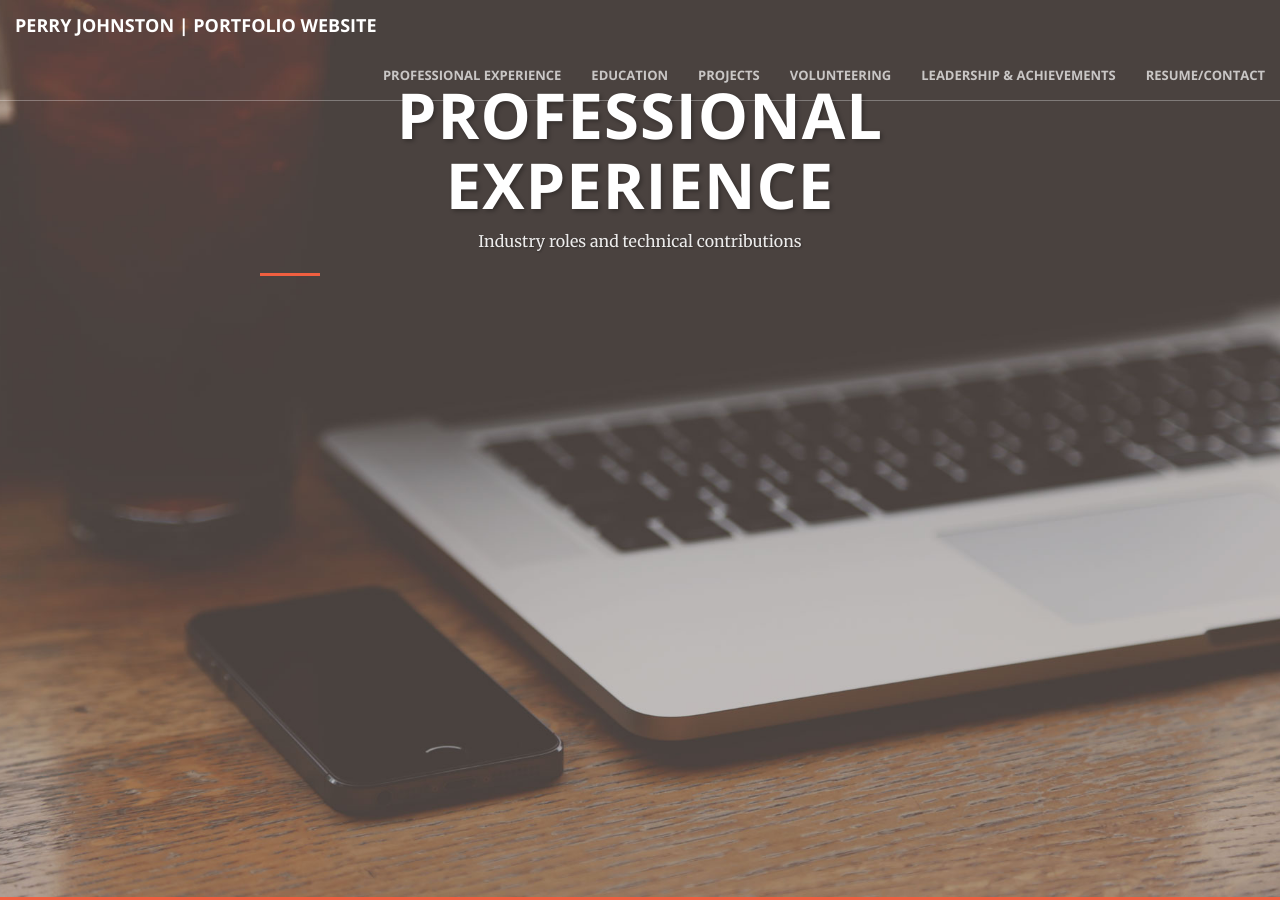
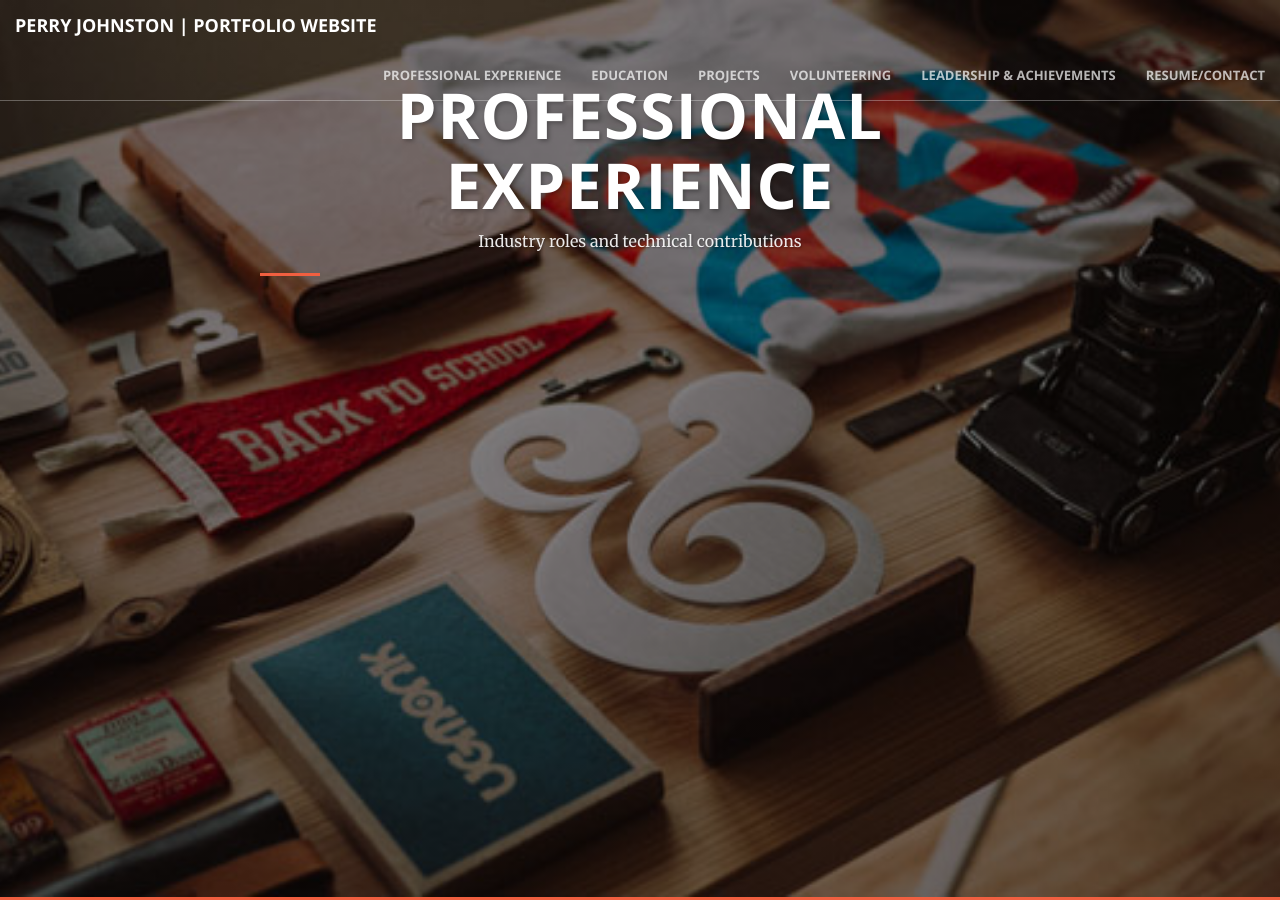
Before and after one commit to perryismyname/perryismyname.github.io, a Jekyll site: the page built from work/index.html, in a window 1280 px wide and 900 px high. Built offline with Jekyll 4.4.1, drawn with Linux system fonts in a browser that asks for light colours.

Commit message:
Update index.html
update work page

```diff
--- a/work/index.html
+++ b/work/index.html
@@ -2,6 +2,7 @@
 layout: page
 title: Professional Experience
 descriptor: Industry roles and technical contributions
+header_image: /img/portfolio/1.jpg
 ---
 
 <div class="content-section">
```
